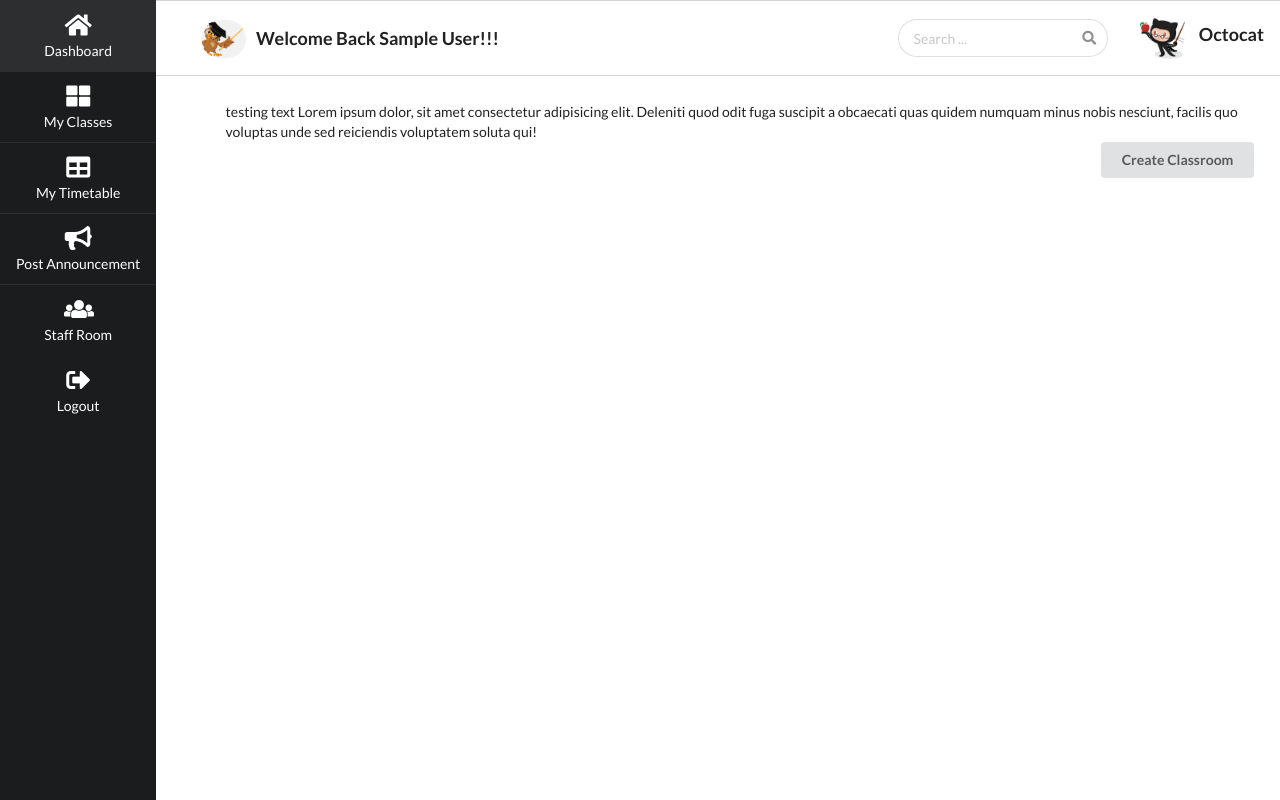
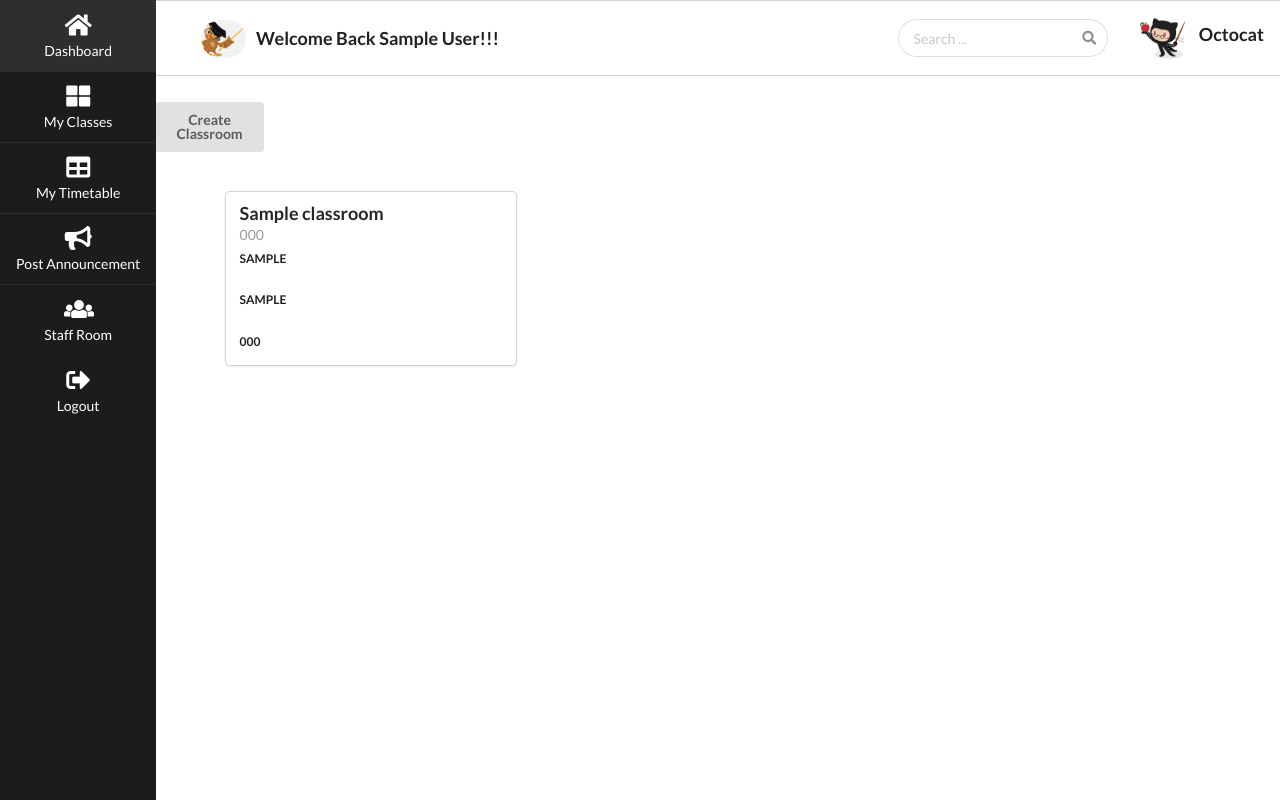
Before and after one commit to Addi-11/Virtual-Classroom, a PHP site: page /views/teacher/classes.php in a window 1280 px wide. Run offline with PHP 8.4, Linux system fonts and the light colour scheme; the visitor is signed in with stand-in values (Sample User, id 1); tables that the repository leaves empty or names only in its code hold one stand-in row (values such as "Sample post"); some libraries are stand-ins or nearby versions.

Commit message:
dynamic create + view class for teacher done + individual class-stream added

```diff
--- a/includes/process_create_class.php
+++ b/includes/process_create_class.php
@@ -3,7 +3,7 @@
 session_start();
 require_once('config.php');
 
-$classroom_code=$_POST['classroom_code'];
+$classroom_code= uniqid();
 $teacher_name=$_SESSION['name'];
 $subject_name=$_POST['subject_name'];
 $subject_code=$_POST['subject_code'];
@@ -12,8 +12,8 @@ $section=$_POST['section'];
 $room_number=$_POST['room_number'];
 
 $table_name = 'classrooms';
-
-$query1 = "INSERT INTO " . $table_name . " (classroom_code,	teacher_name, subject_name,	subject_code,	batch,	section,	room_number) VALUES ('$classroom_code','$teacher_name','$subject_name','$subject_code','$batch','$section','$room_number')";
+$user_id=$_SESSION["id"];
+$query1 = "INSERT INTO " . $table_name . " (classroom_code,user_id,	teacher_name, subject_name,	subject_code,	batch,	section,	room_number) VALUES ('$classroom_code','$user_id','$teacher_name','$subject_name','$subject_code','$batch','$section','$room_number')";
 
 $result1 = mysqli_query($conn, $query1);
 
--- a/includes/process_login.php
+++ b/includes/process_login.php
@@ -14,15 +14,20 @@ if (($result > 0)) {
     $profession = $result['profession'];
     if ($profession == "teacher") {
         session_start();
+        $_SESSION["error"]='0';
         $_SESSION["id"] = $result['id'];
         $_SESSION["name"]=$result['name'];
         $_SESSION["type"] = $profession;
+        $_SESSION["profession"]=$profession;
         header('location: ../views/teacher/home.php');
     }
     else if ($profession == "Student") {
         session_start();
+        $_SESSION["error"]='0';
         $_SESSION["id"] = $result['id'];
+        $_SESSION["name"]=$result['name'];
         $_SESSION["type"] = $profession;
+        $_SESSION["profession"]=$profession;
         header('location:  ../views/student/home.php');
     }
 } else {
--- a/includes/process_register.php
+++ b/includes/process_register.php
@@ -23,6 +23,8 @@ if (!$result1) {
 } else {
     $_SESSION['id'] = mysqli_insert_id($conn);
     $_SESSION['name'] = $full_name;
+    $_SESSION["error"]='0';
+    $_SESSION["profession"]=$profession;
 
     echo "Information successfully added to DB";
     if ($profession == "teacher") {
--- /dev/null
+++ b/includes/process_target_class.php
@@ -0,0 +1,42 @@
+<?php
+// session_start();
+require_once('config.php');
+
+$user_id=$_SESSION["id"];
+$table_name='classrooms';
+
+// echo $_SESSION["profession"];
+if($_SESSION["profession"]=="teacher"){
+    $table_name="classrooms";
+}else if($_SESSION["profession"] == "Student"){
+    $table_name="class_student";
+}
+
+// extract all class_codes for given user id
+$query=mysqli_query($conn, "select distinct classroom_code from ".$table_name." where user_id='$user_id'");
+
+$classroom_codes = mysqli_fetch_all($query, MYSQLI_ASSOC);
+
+// for all classcodes get all info from classrooms table
+foreach ($classroom_codes as $code) {
+    $class_code = implode(" ", $code);
+    $query = mysqli_query($conn, "select * from classrooms where classroom_code='$class_code'");
+    $result = mysqli_fetch_array($query, MYSQLI_ASSOC);
+    $_SESSION["result"]=$result;
+?>
+
+<!-- Card HTML starts -->
+    <a class="card" href="class_stream.php">
+        <div class="content">
+            <div class="header"><?= $result["subject_name"]; ?></div>
+            <div class="meta"><?= $result["subject_code"]; ?></div>
+            <!-- <div class="ui divider"></div> -->
+            <div class="description">
+                <div class="ui sub header"><?= $result["batch"]; ?></div>
+                <div class="ui sub header"><?= $result["section"]; ?></div>
+                <div class="ui sub header"><?= $result["room_number"]; ?></div>
+            </div>
+        </div>
+    </a>
+
+<?php } ?>
--- a/views/teacher/classes.php
+++ b/views/teacher/classes.php
@@ -2,16 +2,28 @@
 include_once 'sidebar.php';
 ?>
 <div class="left-container">
-    testing text Lorem ipsum dolor, sit amet consectetur adipisicing elit. Deleniti quod odit fuga suscipit a obcaecati quas quidem numquam minus nobis nesciunt, facilis quo voluptas unde sed reiciendis voluptatem soluta qui!
-        <form action=" create_class.php">
-    <button class="ui right floated button">
-        Create Classroom
-    </button>
-    </form>
+    <div class="ui grid">
+        <div class="sixteeen wide column">
+            <form action="create_class.php">
+                <button class="ui right floated button">
+                    Create Classroom
+                </button>
+            </form>
+        </div>
+        <div class="sixteen wide column">
 
+        </div>
+    </div>
+    <div class="ui cards">
+        <?php
+
+        include_once '../../includes/process_target_class.php';
+
+        ?>
+
+
+    </div>
 </div>
-<!-- </div> -->
-
 
 </body>
 
--- a/views/teacher/create_class.php
+++ b/views/teacher/create_class.php
@@ -10,10 +10,6 @@ include_once 'sidebar.php';
     </a>
     <div class="ui header">Create Class</div>
     <form class="ui form" action="../../includes/process_create_class.php" method="post">
-        <div class="field">
-            <label>Class Room Code</label>
-            <input type="text" name="classroom_code" placeholder="Class Room Code" required>
-        </div>
         <div class="field">
             <label>Subject Name</label>
             <input type="text" name="subject_name" placeholder="Subject Name" required>
```
Also changed, not shown: views/teacher/class_stream.php (+9 -6 lines).
